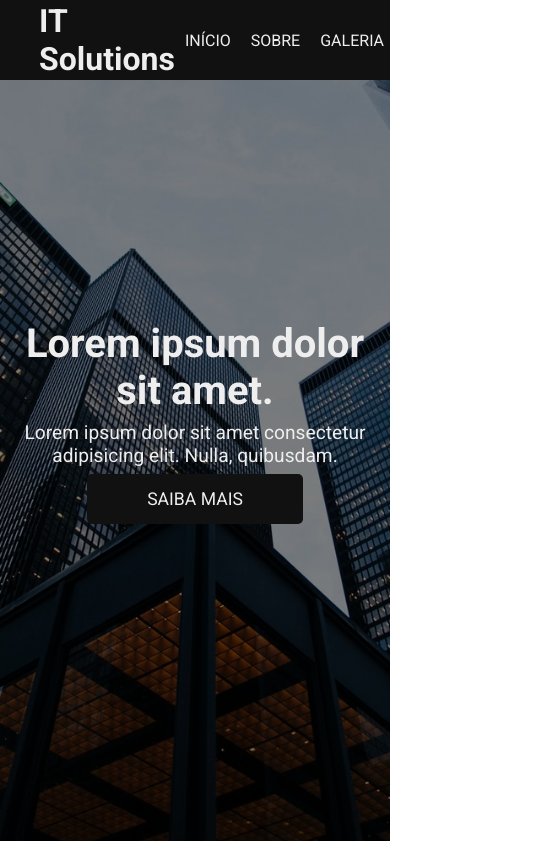
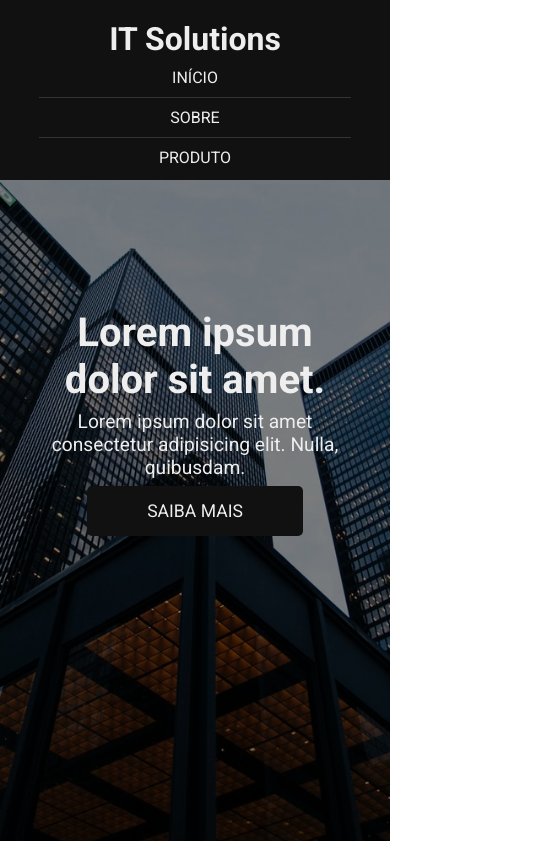
Before and after one commit to joaocarvalhotlr/mobile-friendly, a plain HTML site: page index.html in a window 390 px wide. Shown: the top 841 px of the page, 544 px wide, since content can reach past the window. Drawn offline with Linux system fonts and the light colour scheme.

Commit message:
Update index.html

```diff
--- a/index.html
+++ b/index.html
@@ -6,6 +6,7 @@
     <meta name="viewport" content="width=device-width, initial-scale=1.0">
     <title>IT Solutions</title>
     <link rel="stylesheet" href="css/style.css">
+    <link rel="stylesheet" media="screen and (max-width: 768px) " href="css/mobile.css">
 </head>
 <body>
     <nav id="navbar">
@@ -14,7 +15,7 @@
             <ul id="navbar-items">
                 <li><a href="#showcase">Início</a></li>
                 <li><a href="#clients">Sobre</a></li>
-                <li><a href="#gallery">Galeria</a></li>
+                <li><a href="#product">Produto</a></li>
             </ul>
         </div>
     </nav>
```
